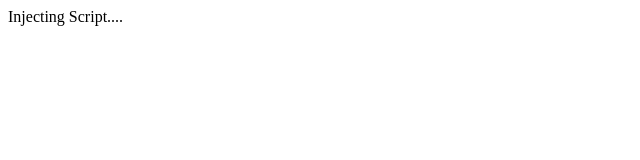
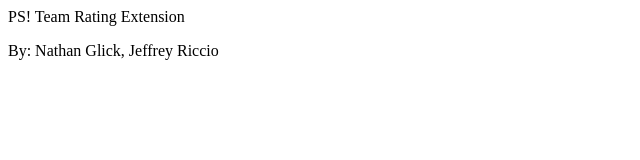
Before and after one commit to Jiefchief/Pokemon-Team-Builder-Rater, a browser extension: page index.html in a window 1280 px wide. Shown: the whole page, without its empty margins (0-640 px from the left). Drawn offline with Linux system fonts and the light colour scheme.

Commit message:
updated html

```diff
--- a/index.html
+++ b/index.html
@@ -4,6 +4,7 @@
 <!--script src='code.js'></script-->
 </head>
 <body style="width:400px;">
-<div id='message'>Injecting Script....</div>
+<div id='message'>PS! Team Rating Extension</div>
+<p>By: Nathan Glick, Jeffrey Riccio</p>
 </body>
 </html>
```
